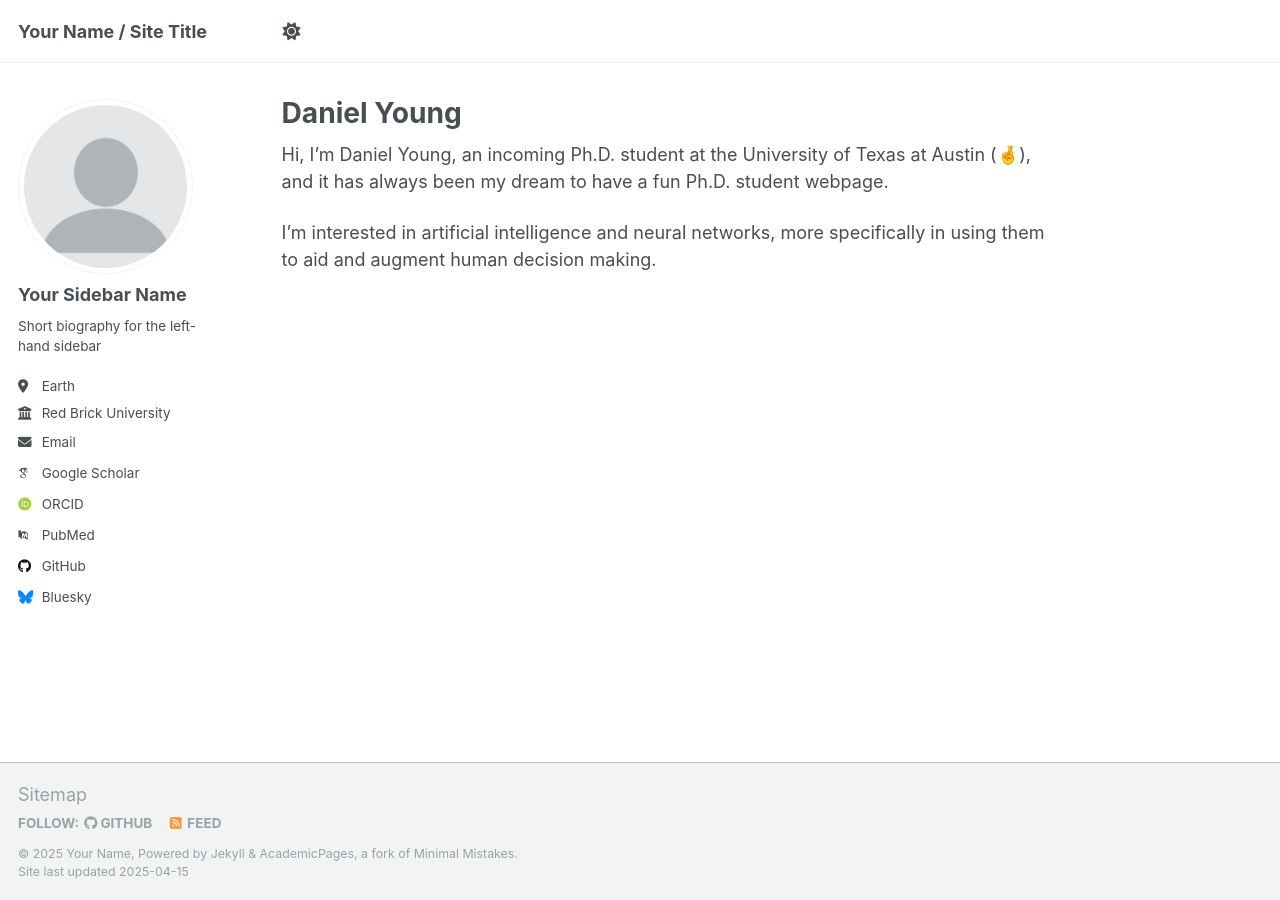
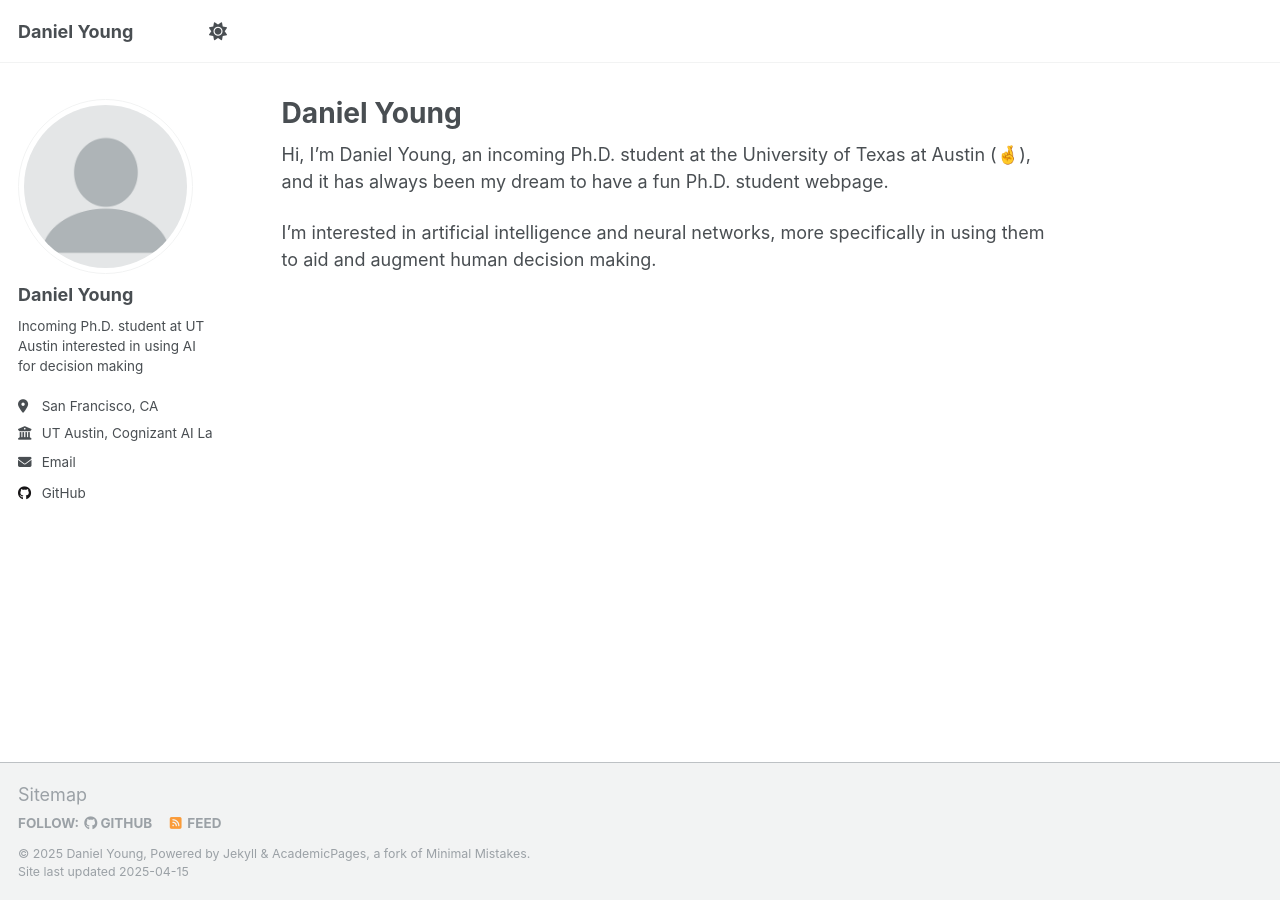
Before and after one commit to danyoungday/danyoungday.github.io, a Jekyll site: the page built from _pages/about.md, in a window 1280 px wide. Built offline with Jekyll 4.4.1, drawn with Linux system fonts in a browser that asks for light colours; some web fonts are replaced.

Commit message:
Update _config.yml

```diff
--- a/_config.yml
+++ b/_config.yml
@@ -9,13 +9,13 @@
 # Basic Site Settings
 locale                   : "en-US"
 site_theme               : "default"
-title                    : "Your Name / Site Title"
+title                    : "Daniel Young"
 title_separator          : "-"
-name                     : &name "Your Name"
-description              : &description "personal description"
-url                      : https://academicpages.github.io # the base hostname & protocol for your site e.g. "https://[your GitHub username].github.io"
+name                     : &name "Daniel Young"
+description              : &description "Incoming Ph.D. Student at the University of Texas at Austin"
+url                      : https://danyoungday.github.io # the base hostname & protocol for your site e.g. "https://[your GitHub username].github.io"
 baseurl                  : "" # the subpath of your site, e.g. "/blog"
-repository               : "academicpages/academicpages.github.io"
+repository               : "danyoungday/danyoungday.github.io"
 
 # Site Author - The following control what appear as part of the author content on the side bar.
 #               If a field is blank the icon and link will not appear, otherwise it will be shown.
@@ -23,21 +23,21 @@ repository               : "academicpages/academicpages.github.io"
 author:
   # Biographic information
   avatar           : "profile.png"
-  name             : "Your Sidebar Name"
+  name             : "Daniel Young"
   pronouns         : # example: "she/her"
-  bio              : "Short biography for the left-hand sidebar"
-  location         : "Earth"
-  employer         : "Red Brick University"
+  bio              : "Incoming Ph.D. student at UT Austin interested in using AI for decision making"
+  location         : "San Francisco, CA"
+  employer         : "UT Austin, Cognizant AI Labs"
   uri              : # URL
-  email            : "none@example.org"
+  email            : "danyoung@utexas.edu"
 
   # Academic websites
   arxiv            : # URL - Update with the correct link to your profile
-  googlescholar    : "https://scholar.google.com/citations?user=PS_CX0AAAAAJ"
+  googlescholar    : # "https://scholar.google.com/citations?user=PS_CX0AAAAAJ"
   impactstory      : # URL
-  orcid            : "http://orcid.org/yourorcidurl"
+  orcid            : # "http://orcid.org/yourorcidurl"
   semantic         : # URL
-  pubmed           : "https://www.ncbi.nlm.nih.gov/pubmed/?term=john+snow"
+  pubmed           : # "https://www.ncbi.nlm.nih.gov/pubmed/?term=john+snow"
   researchgate     : # URL
   scopus           : # URL
 
@@ -45,12 +45,12 @@ author:
   bitbucket        : # Username - Update with your username on the site
   codepen          : # Username
   dribbble         : # Username
-  github           : "academicpages"
+  github           : "danyoungday"
   kaggle           : # Username
   stackoverflow    : # User number or user number and name (i.e., use "1" or "1/jeff-atwood")
 
   # Social media
-  bluesky          : "bsky.app" # Replace this with you Bluesky username
+  bluesky          : # "bsky.app" # Replace this with you Bluesky username
   facebook         : # Username
   flickr           : # Username
   foursquare       : # Username
```
